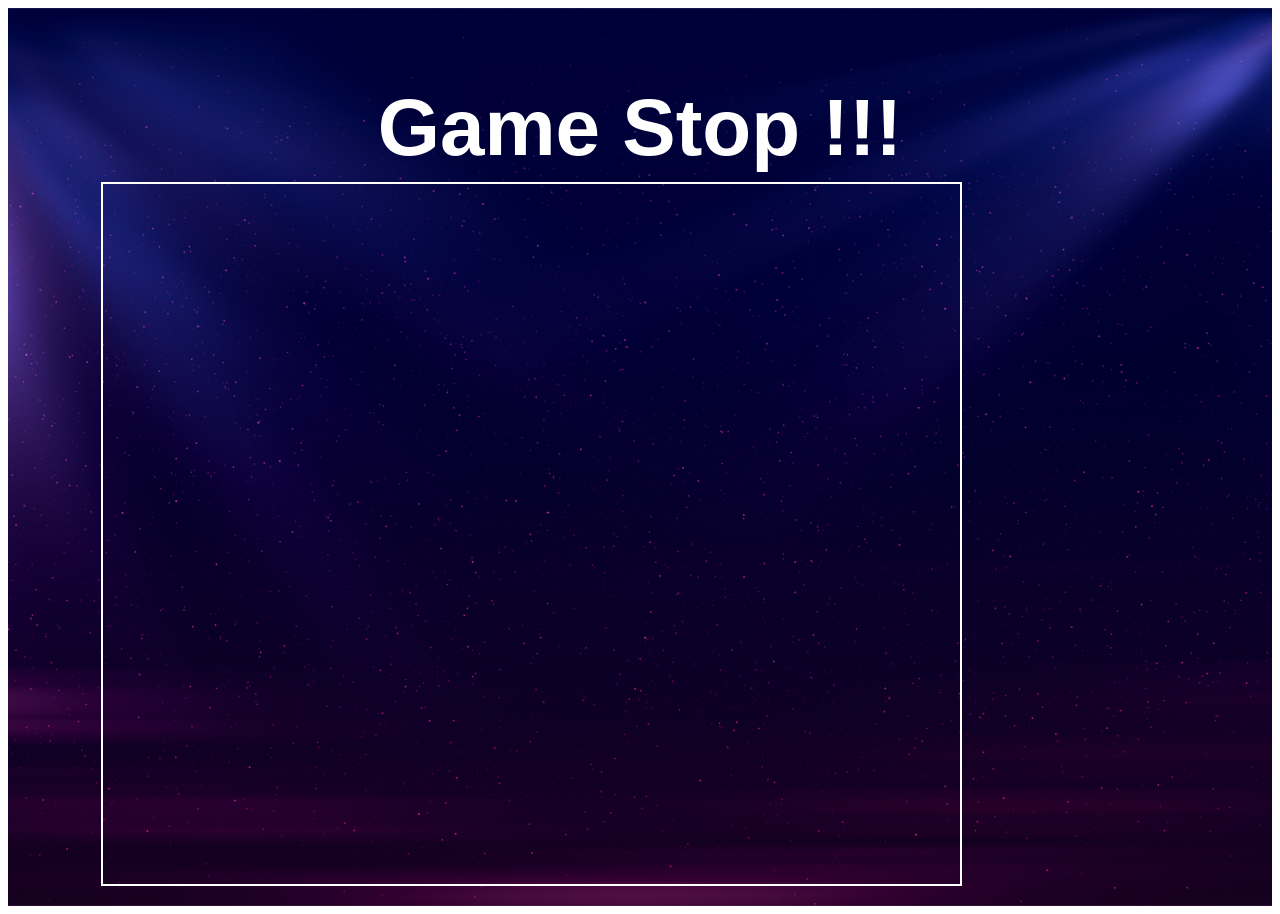
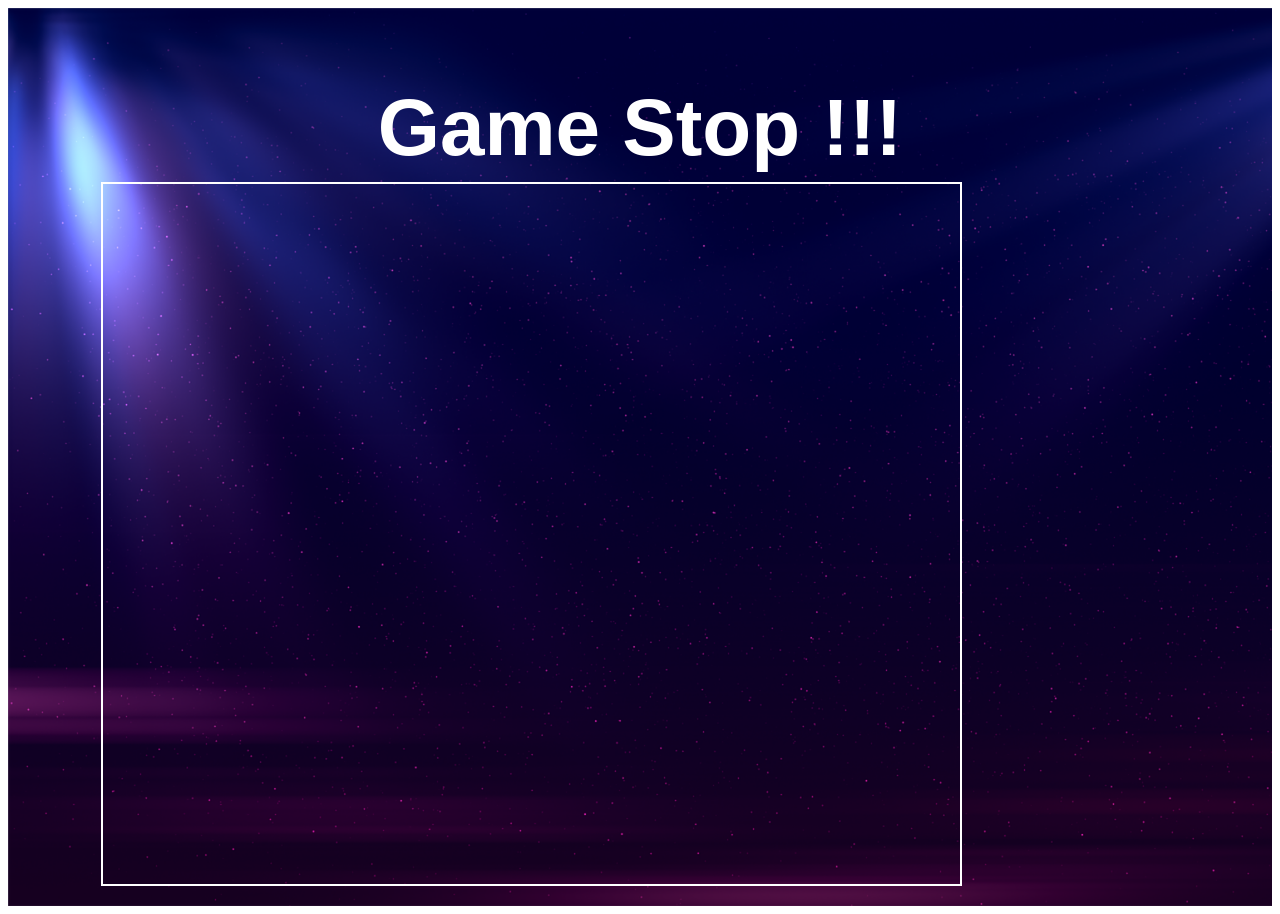
Before and after one commit to willyelm/angularattack2017-gamespot, an Angular app: page / in a window 1280 px wide. Built offline with nearby package versions, Linux system fonts and the light colour scheme.

Commit message:
set image

```diff
--- a/src/app/app.component.css
+++ b/src/app/app.component.css
@@ -1,6 +1,6 @@
 .bckground{
 
-    background:url("../images/imbck.png") no-repeat center center fixed;
+    background-image:url("../images/imbck.png");
     -webkit-background-size: cover;
     -moz-background-size: cover;
     -o-background-size: cover;
```
